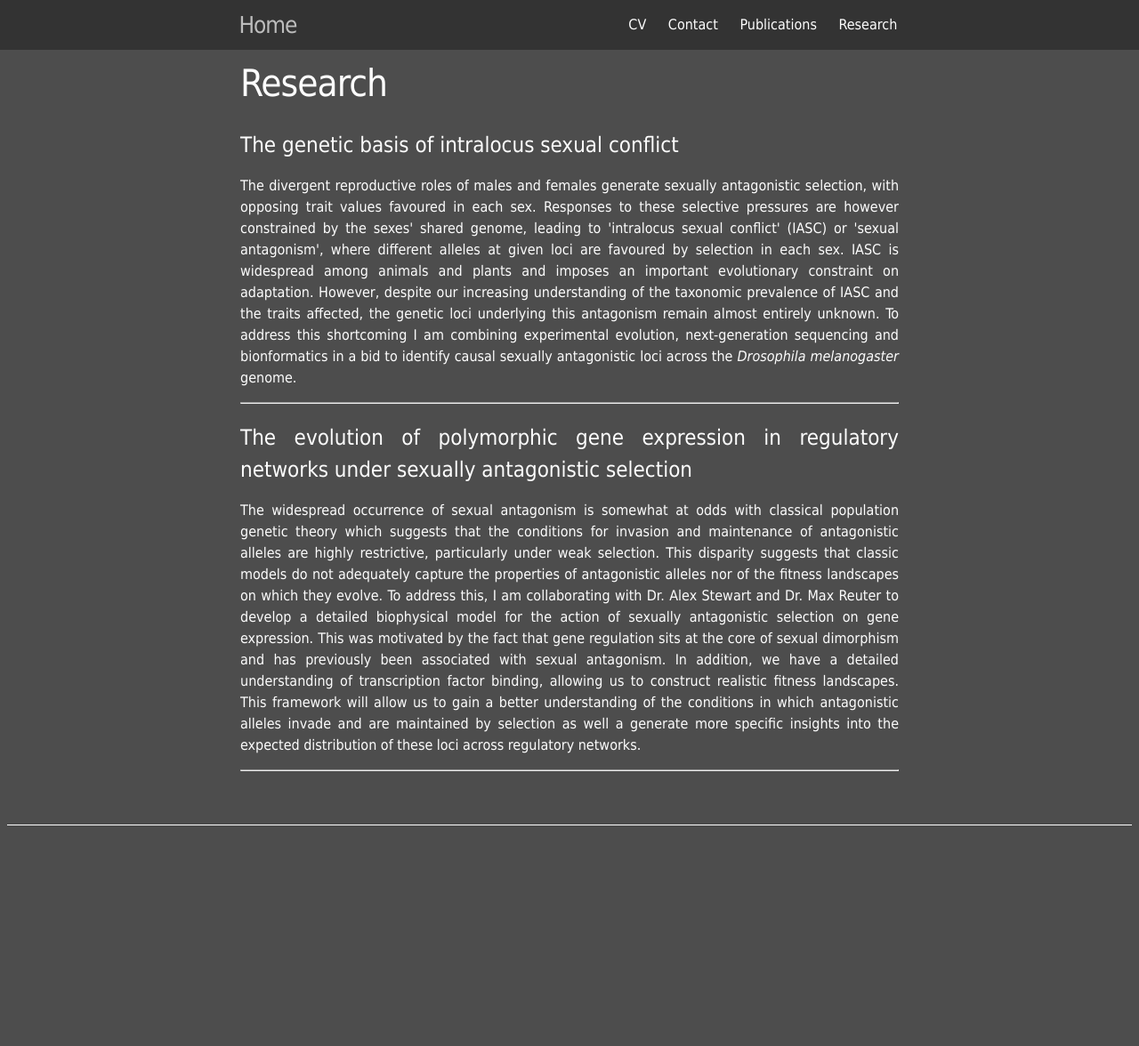
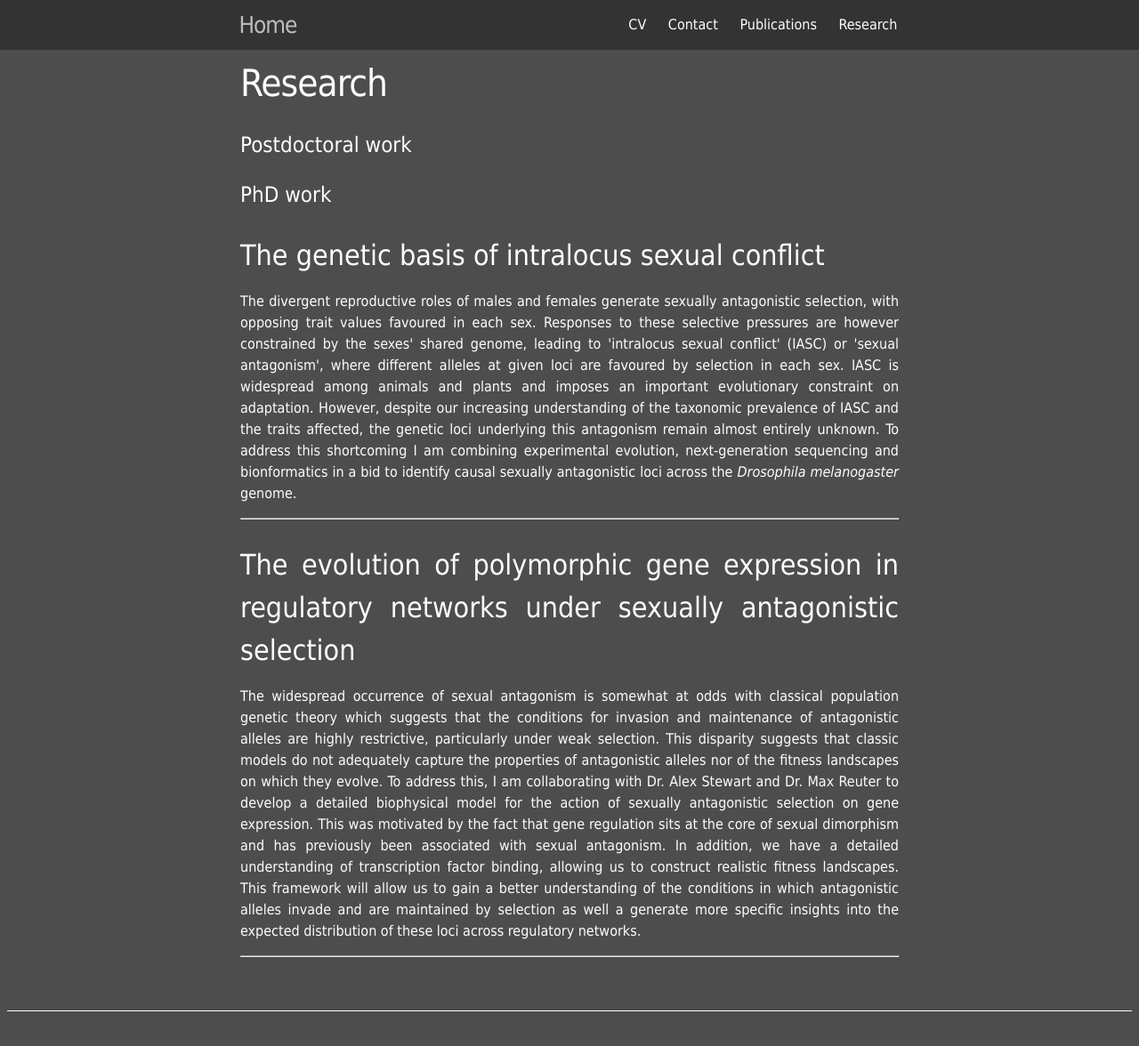
Before and after one commit to Mark-Hill/Mark-Hill.github.io, a Jekyll site: the page built from Research.md, in a window 1280 px wide and 1235 px high. Shown: the top 1176 px of the window at 89% size. Built offline with Jekyll 4.4.1, drawn with Linux system fonts in a browser that asks for light colours.

Commit message:
Update Research.md

```diff
--- a/Research.md
+++ b/Research.md
@@ -5,13 +5,17 @@ permalink: /research/
 ---
 <div align="justify">
 
-<h1>The genetic basis of intralocus sexual conflict</h1>
+<h1>Postdoctoral work</h1>
+
+<h1>PhD work</h1>
+
+<h2>The genetic basis of intralocus sexual conflict</h2>
 <p>The divergent reproductive roles of males and females generate sexually antagonistic selection, with opposing trait values favoured in each sex. Responses to these selective pressures are however constrained by the sexes' shared genome, leading to 'intralocus sexual conflict' (IASC) or 'sexual antagonism', where different alleles at given loci are favoured by selection in each sex. IASC is widespread among animals and plants and imposes an important evolutionary constraint on adaptation. However, despite our increasing understanding of the taxonomic prevalence of IASC and the traits affected, the genetic loci underlying this antagonism remain almost entirely unknown. To address this shortcoming I am combining experimental evolution, next-generation sequencing and bionformatics in a bid to identify causal sexually antagonistic loci across the <i>Drosophila melanogaster</i> genome.</p>
 <hr>
 </div>
 
 <div align="justify">
-<h1>The evolution of polymorphic gene expression in regulatory networks under sexually antagonistic selection</h1>
+<h2>The evolution of polymorphic gene expression in regulatory networks under sexually antagonistic selection</h2>
 <p>The widespread occurrence of sexual antagonism is somewhat at odds with classical population genetic theory which suggests that the conditions for invasion and maintenance of antagonistic alleles are highly restrictive, particularly under weak selection. This disparity suggests that classic models do not adequately capture the properties of antagonistic alleles nor of the fitness landscapes on which they evolve. To address this, I am collaborating with Dr. Alex Stewart and Dr. Max Reuter to develop a detailed biophysical model for the action of sexually antagonistic selection on gene expression. This was motivated by the fact that gene regulation sits at the core of sexual dimorphism and has previously been associated with sexual antagonism. In addition, we have a detailed understanding of transcription factor binding, allowing us to construct realistic fitness landscapes. This framework will allow us to gain a better understanding of the conditions in which antagonistic alleles invade and are maintained by selection as well a generate more specific insights into the expected distribution of these loci across regulatory networks.</p>
 <hr>
 </div>
```
